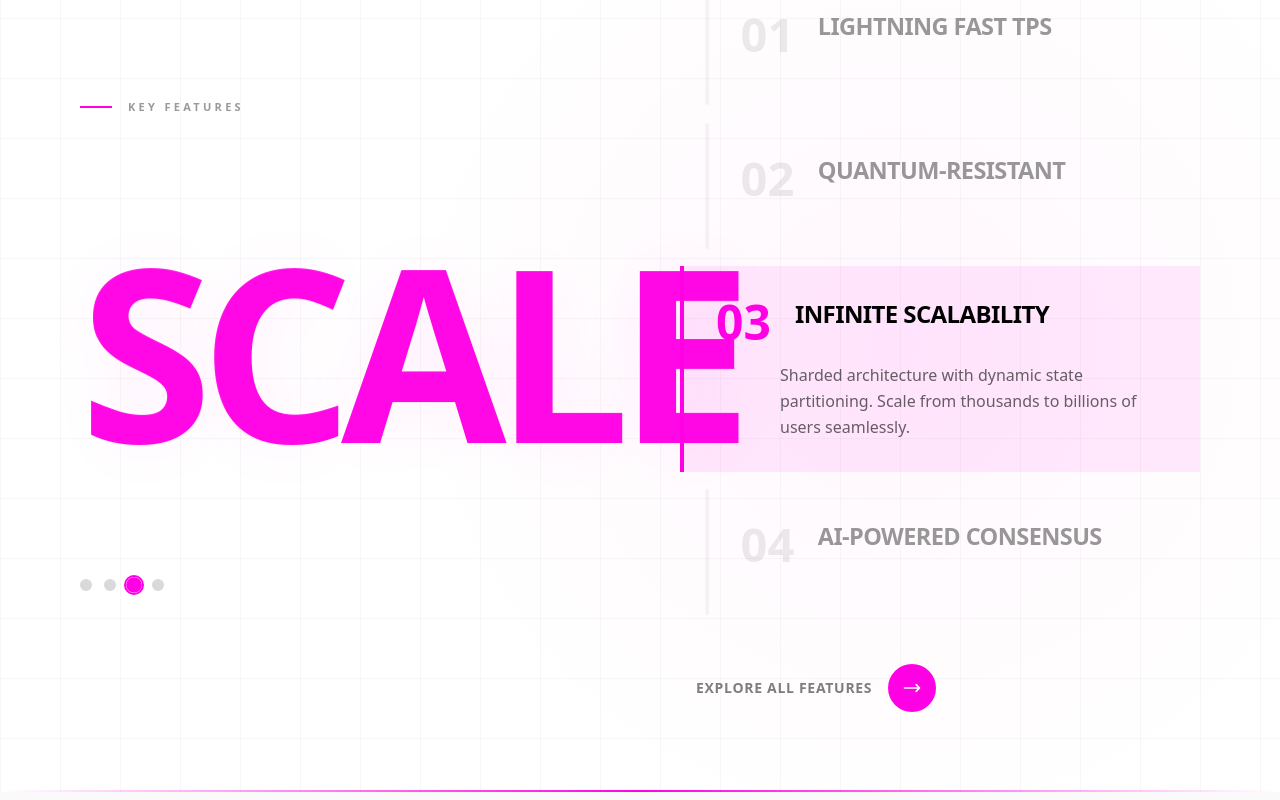
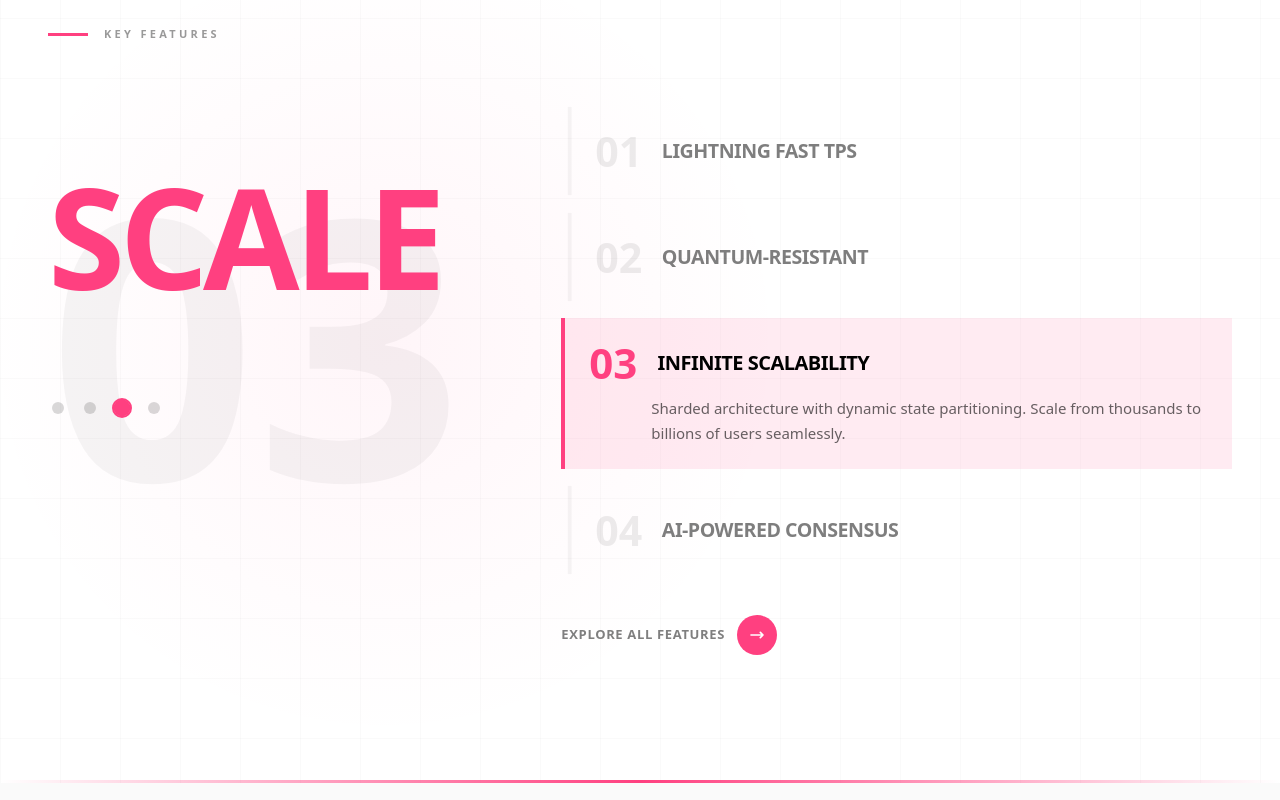
Before and after one commit to Nagasai-156/aw, a Next.js app: page / in a window 1280 px wide. Shown: the part 1220-2020 px from the top of the page. Built offline with nearby package versions, Linux system fonts and the light colour scheme.

Commit message:
fix: brand colors, auto-rotation on desktop, and content overlap in Features section

```diff
--- a/src/components/sections/MissionSection.tsx
+++ b/src/components/sections/MissionSection.tsx
@@ -10,8 +10,8 @@ const featureItems = [
         word: 'SPEED',
         fullTitle: 'LIGHTNING FAST TPS',
         description: 'Process over 1 million transactions per second with AI-optimized consensus. Sub-second finality means your users never wait.',
-        color: '#00FF41',
-        accent: 'rgba(0, 255, 65, 0.08)'
+        color: '#8c52ff',
+        accent: 'rgba(140, 82, 255, 0.1)'
     },
     {
         id: 2,
@@ -19,8 +19,8 @@ const featureItems = [
         word: 'SECURE',
         fullTitle: 'QUANTUM-RESISTANT',
         description: 'Post-quantum cryptography with lattice-based signatures. Your assets protected against future quantum computing threats.',
-        color: '#0066FF',
-        accent: 'rgba(0, 102, 255, 0.08)'
+        color: '#450693',
+        accent: 'rgba(69, 6, 147, 0.1)'
     },
     {
         id: 3,
@@ -28,8 +28,8 @@ const featureItems = [
         word: 'SCALE',
         fullTitle: 'INFINITE SCALABILITY',
         description: 'Sharded architecture with dynamic state partitioning. Scale from thousands to billions of users seamlessly.',
-        color: '#FF00E5',
-        accent: 'rgba(255, 0, 229, 0.08)'
+        color: '#ff4080',
+        accent: 'rgba(255, 64, 128, 0.1)'
     },
     {
         id: 4,
@@ -37,96 +37,106 @@ const featureItems = [
         word: 'SMART',
         fullTitle: 'AI-POWERED CONSENSUS',
         description: 'Neural networks predict transaction patterns and dynamically optimize consensus parameters in real-time.',
-        color: '#FF6B00',
-        accent: 'rgba(255, 107, 0, 0.08)'
+        color: '#ffc502',
+        accent: 'rgba(255, 197, 2, 0.12)'
     },
 ];
 
 export default function MissionSection() {
     const [activeIndex, setActiveIndex] = useState(0);
-    const [isHovering, setIsHovering] = useState(false);
-    const sectionRef = useRef<HTMLElement>(null);
+    const [isPaused, setIsPaused] = useState(false);
+    const intervalRef = useRef<NodeJS.Timeout | null>(null);
 
-    // Auto-rotate when not hovering
+    // Auto-rotate - fixed for all devices
     useEffect(() => {
-        if (isHovering) return;
-        const interval = setInterval(() => {
+        const startRotation = () => {
+            if (intervalRef.current) {
+                clearInterval(intervalRef.current);
+            }
+            intervalRef.current = setInterval(() => {
+                if (!isPaused) {
                     setActiveIndex((prev) => (prev + 1) % featureItems.length);
+                }
             }, 3000);
-        return () => clearInterval(interval);
-    }, [isHovering]);
+        };
+
+        startRotation();
+
+        return () => {
+            if (intervalRef.current) {
+                clearInterval(intervalRef.current);
+            }
+        };
+    }, [isPaused]);
 
     const activeItem = featureItems[activeIndex];
 
+    const handleCardClick = (index: number) => {
+        setActiveIndex(index);
+        // Pause rotation briefly when user interacts
+        setIsPaused(true);
+        setTimeout(() => setIsPaused(false), 5000);
+    };
+
     return (
-        <section
-            ref={sectionRef}
-            className="relative w-full min-h-screen bg-white overflow-hidden flex items-center"
-            onMouseEnter={() => setIsHovering(true)}
-            onMouseLeave={() => setIsHovering(false)}
-        >
+        <section className="relative w-full bg-white overflow-hidden py-16 sm:py-20 md:py-24 lg:py-32">
             {/* Dynamic Background Glow */}
             <motion.div
-                className="absolute inset-0 opacity-40"
+                className="absolute inset-0 opacity-50"
                 animate={{
-                    background: `radial-gradient(circle at 70% 50%, ${activeItem.accent} 0%, transparent 50%)`
+                    background: `radial-gradient(circle at 30% 50%, ${activeItem.accent} 0%, transparent 40%)`
                 }}
                 transition={{ duration: 1 }}
             />
 
             {/* Grid Pattern */}
-            <div className="absolute inset-0 bg-[linear-gradient(to_right,#00000008_1px,transparent_1px),linear-gradient(to_bottom,#00000008_1px,transparent_1px)] bg-[size:60px_60px]" />
+            <div className="absolute inset-0 bg-[linear-gradient(to_right,#00000005_1px,transparent_1px),linear-gradient(to_bottom,#00000005_1px,transparent_1px)] bg-[size:60px_60px]" />
 
-            {/* Giant Background Number */}
-            <div className="absolute inset-0 flex items-center justify-center pointer-events-none overflow-hidden">
+            {/* Giant Background Number - positioned behind content */}
+            <div className="absolute left-0 top-1/2 -translate-y-1/2 pointer-events-none overflow-hidden w-1/2 lg:w-2/5">
                 <AnimatePresence mode="wait">
                     <motion.div
                         key={activeItem.number}
-                        initial={{ opacity: 0, scale: 0.8, rotateY: -90 }}
-                        animate={{ opacity: 0.04, scale: 1, rotateY: 0 }}
-                        exit={{ opacity: 0, scale: 1.2, rotateY: 90 }}
-                        transition={{ duration: 0.8, ease: "easeInOut" }}
-                        className="text-[40vw] md:text-[50vw] font-black text-black select-none leading-none"
-                        style={{ fontFamily: 'system-ui' }}
+                        initial={{ opacity: 0, scale: 0.8 }}
+                        animate={{ opacity: 0.05, scale: 1 }}
+                        exit={{ opacity: 0, scale: 1.1 }}
+                        transition={{ duration: 0.6 }}
+                        className="text-[50vw] sm:text-[40vw] md:text-[35vw] lg:text-[30vw] font-black text-black select-none leading-none text-center"
                     >
                         {activeItem.number}
                     </motion.div>
                 </AnimatePresence>
             </div>
 
-            <div className="relative z-10 max-w-[1600px] mx-auto px-4 sm:px-6 lg:px-12 xl:px-20 w-full py-20">
-                <div className="grid grid-cols-1 lg:grid-cols-2 gap-12 lg:gap-20 items-center">
-                    {/* Left Side - Interactive Word Display */}
-                    <div className="relative">
+            <div className="relative z-10 max-w-[1400px] mx-auto px-4 sm:px-6 lg:px-8 xl:px-12">
                 {/* Section Label */}
                 <motion.div
-                            className="flex items-center gap-4 mb-8"
+                    className="flex items-center gap-4 mb-10 sm:mb-12 md:mb-16"
                     initial={{ opacity: 0, x: -20 }}
                     whileInView={{ opacity: 1, x: 0 }}
                     viewport={{ once: true }}
                 >
                     <motion.div
-                                className="h-[2px] w-8"
+                        className="h-[3px] w-10"
                         animate={{ backgroundColor: activeItem.color }}
                         transition={{ duration: 0.5 }}
                     />
                     <span className="text-[11px] font-bold tracking-[0.3em] uppercase text-black/40">KEY FEATURES</span>
                 </motion.div>
 
-                        {/* Dynamic Word */}
-                        <div className="relative h-[200px] sm:h-[280px] md:h-[350px] lg:h-[400px] flex items-center">
+                <div className="grid grid-cols-1 lg:grid-cols-12 gap-8 lg:gap-12 items-start">
+                    {/* Left Side - Dynamic Word */}
+                    <div className="lg:col-span-5 relative">
+                        <div className="h-[120px] sm:h-[160px] md:h-[200px] lg:h-[260px] flex items-center overflow-hidden">
                             <AnimatePresence mode="wait">
                                 <motion.h2
                                     key={activeItem.word}
-                                    initial={{ opacity: 0, y: 100, rotateX: -45 }}
-                                    animate={{ opacity: 1, y: 0, rotateX: 0 }}
-                                    exit={{ opacity: 0, y: -100, rotateX: 45 }}
-                                    transition={{ duration: 0.6, ease: [0.22, 1, 0.36, 1] }}
-                                    className="text-[80px] sm:text-[120px] md:text-[160px] lg:text-[200px] xl:text-[240px] font-black leading-[0.8] tracking-[-0.05em]"
-                                    style={{
-                                        color: activeItem.color,
-                                        textShadow: `0 0 80px ${activeItem.accent}`
-                                    }}
+                                    initial={{ opacity: 0, y: 60 }}
+                                    animate={{ opacity: 1, y: 0 }}
+                                    exit={{ opacity: 0, y: -60 }}
+                                    transition={{ duration: 0.5, ease: [0.22, 1, 0.36, 1] }}
+                                    className="text-[56px] sm:text-[80px] md:text-[100px] lg:text-[120px] xl:text-[140px] font-black leading-[0.9] tracking-[-0.04em]"
+                                    style={{ color: activeItem.color }}
                                 >
                                     {activeItem.word}
                                 </motion.h2>
@@ -134,26 +144,25 @@ export default function MissionSection() {
                         </div>
 
                         {/* Progress Dots */}
-                        <div className="flex gap-3 mt-8">
+                        <div className="flex gap-3 mt-6 sm:mt-8">
                             {featureItems.map((item, index) => (
                                 <button
                                     key={item.id}
-                                    onClick={() => setActiveIndex(index)}
-                                    className="relative group"
+                                    onClick={() => handleCardClick(index)}
+                                    className="relative group p-1"
                                 >
                                     <motion.div
                                         className="w-3 h-3 rounded-full transition-all duration-300"
                                         animate={{
                                             backgroundColor: index === activeIndex ? activeItem.color : 'rgba(0,0,0,0.15)',
-                                            scale: index === activeIndex ? 1.3 : 1
+                                            scale: index === activeIndex ? 1.4 : 1
                                         }}
                                     />
                                     {index === activeIndex && (
                                         <motion.div
                                             layoutId="activeDot"
-                                            className="absolute inset-[-4px] rounded-full border-2"
+                                            className="absolute inset-0 rounded-full border-2"
                                             style={{ borderColor: activeItem.color }}
-                                            transition={{ duration: 0.3 }}
                                         />
                                     )}
                                 </button>
@@ -161,52 +170,49 @@ export default function MissionSection() {
                         </div>
                     </div>
 
-                    {/* Right Side - Content Cards Stack */}
-                    <div className="relative">
-                        <div className="space-y-4">
+                    {/* Right Side - Content Cards */}
+                    <div className="lg:col-span-7">
+                        <div className="space-y-3 sm:space-y-4">
                             {featureItems.map((item, index) => {
                                 const isActive = index === activeIndex;
 
                                 return (
                                     <motion.div
                                         key={item.id}
-                                        onClick={() => setActiveIndex(index)}
+                                        onClick={() => handleCardClick(index)}
                                         animate={{
-                                            opacity: isActive ? 1 : 0.4,
-                                            x: isActive ? 0 : 20,
+                                            opacity: isActive ? 1 : 0.5,
                                             scale: isActive ? 1 : 0.98,
                                         }}
-                                        transition={{ duration: 0.4 }}
-                                        className={`relative p-6 sm:p-8 cursor-pointer transition-all duration-300 border-l-4`}
+                                        transition={{ duration: 0.3 }}
+                                        className="relative p-4 sm:p-6 cursor-pointer border-l-4 transition-all duration-300"
                                         style={{
-                                            borderColor: isActive ? item.color : 'rgba(0,0,0,0.1)',
+                                            borderColor: isActive ? item.color : 'rgba(0,0,0,0.08)',
                                             backgroundColor: isActive ? item.accent : 'transparent'
                                         }}
                                     >
                                         {/* Number & Title Row */}
-                                        <div className="flex items-start gap-4 sm:gap-6 mb-4">
+                                        <div className="flex items-center gap-4 sm:gap-5">
                                             <span
-                                                className="text-[32px] sm:text-[40px] md:text-[48px] font-black leading-none transition-colors duration-300"
-                                                style={{ color: isActive ? item.color : 'rgba(0,0,0,0.2)' }}
+                                                className="text-[28px] sm:text-[36px] md:text-[42px] font-black leading-none transition-colors duration-300"
+                                                style={{ color: isActive ? item.color : 'rgba(0,0,0,0.15)' }}
                                             >
                                                 {item.number}
                                             </span>
-                                            <div>
-                                                <h3 className="text-lg sm:text-xl md:text-2xl font-black text-black uppercase tracking-tight">
+                                            <h3 className="text-base sm:text-lg md:text-xl font-black text-black uppercase tracking-tight">
                                                 {item.fullTitle}
                                             </h3>
-                                            </div>
                                         </div>
 
                                         {/* Description - Only show when active */}
                                         <AnimatePresence>
                                             {isActive && (
                                                 <motion.p
-                                                    initial={{ opacity: 0, height: 0 }}
-                                                    animate={{ opacity: 1, height: 'auto' }}
-                                                    exit={{ opacity: 0, height: 0 }}
+                                                    initial={{ opacity: 0, height: 0, marginTop: 0 }}
+                                                    animate={{ opacity: 1, height: 'auto', marginTop: 12 }}
+                                                    exit={{ opacity: 0, height: 0, marginTop: 0 }}
                                                     transition={{ duration: 0.3 }}
-                                                    className="text-black/60 text-sm sm:text-base leading-relaxed pl-0 sm:pl-[56px] md:pl-[64px]"
+                                                    className="text-black/60 text-sm sm:text-[15px] leading-relaxed pl-[44px] sm:pl-[56px] md:pl-[62px] overflow-hidden"
                                                 >
                                                     {item.description}
                                                 </motion.p>
@@ -219,22 +225,22 @@ export default function MissionSection() {
 
                         {/* CTA */}
                         <motion.div
-                            className="mt-10 sm:mt-12 pl-0 sm:pl-4"
+                            className="mt-8 sm:mt-10"
                             initial={{ opacity: 0 }}
                             whileInView={{ opacity: 1 }}
                             viewport={{ once: true }}
                         >
                             <button
-                                className="group flex items-center gap-4 text-black/50 hover:text-black transition-colors"
+                                className="group flex items-center gap-3 text-black/50 hover:text-black transition-colors"
                             >
-                                <span className="text-[13px] sm:text-[14px] font-bold tracking-wider uppercase">Explore All Features</span>
+                                <span className="text-[12px] sm:text-[13px] font-bold tracking-wider uppercase">Explore All Features</span>
                                 <motion.div
-                                    className="w-10 h-10 sm:w-12 sm:h-12 rounded-full flex items-center justify-center transition-all duration-300"
+                                    className="w-9 h-9 sm:w-10 sm:h-10 rounded-full flex items-center justify-center"
                                     style={{ backgroundColor: activeItem.color }}
                                     whileHover={{ scale: 1.1 }}
                                 >
-                                    <svg className="w-5 h-5 text-white" fill="none" viewBox="0 0 24 24" stroke="currentColor">
-                                        <path strokeLinecap="round" strokeLinejoin="round" strokeWidth={2} d="M17 8l4 4m0 0l-4 4m4-4H3" />
+                                    <svg className="w-4 h-4 text-white" fill="none" viewBox="0 0 24 24" stroke="currentColor">
+                                        <path strokeLinecap="round" strokeLinejoin="round" strokeWidth={2.5} d="M17 8l4 4m0 0l-4 4m4-4H3" />
                                     </svg>
                                 </motion.div>
                             </button>
@@ -245,7 +251,7 @@ export default function MissionSection() {
 
             {/* Bottom Accent Line */}
             <motion.div
-                className="absolute bottom-0 left-0 right-0 h-[2px]"
+                className="absolute bottom-0 left-0 right-0 h-[3px]"
                 animate={{
                     background: `linear-gradient(90deg, transparent, ${activeItem.color}, transparent)`
                 }}
```
Lines whose indentation alone changed are shown as unchanged.
